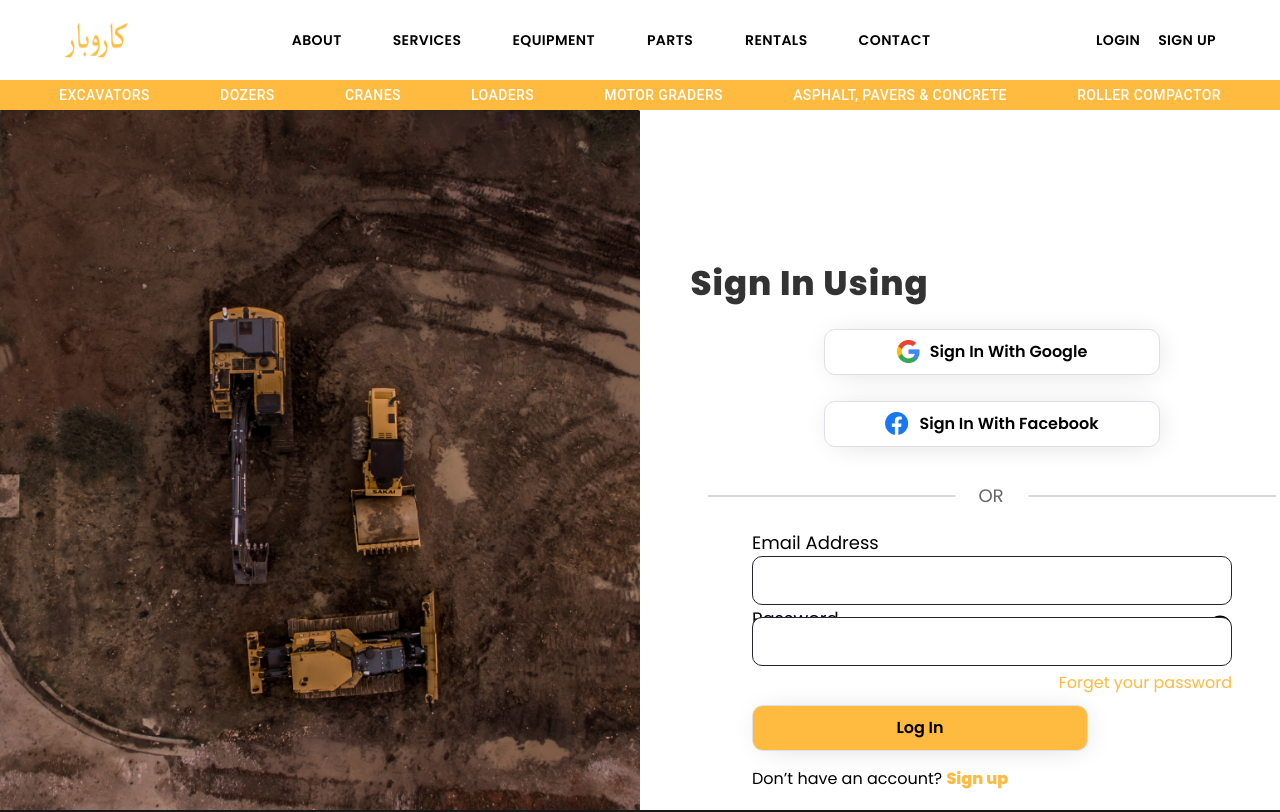
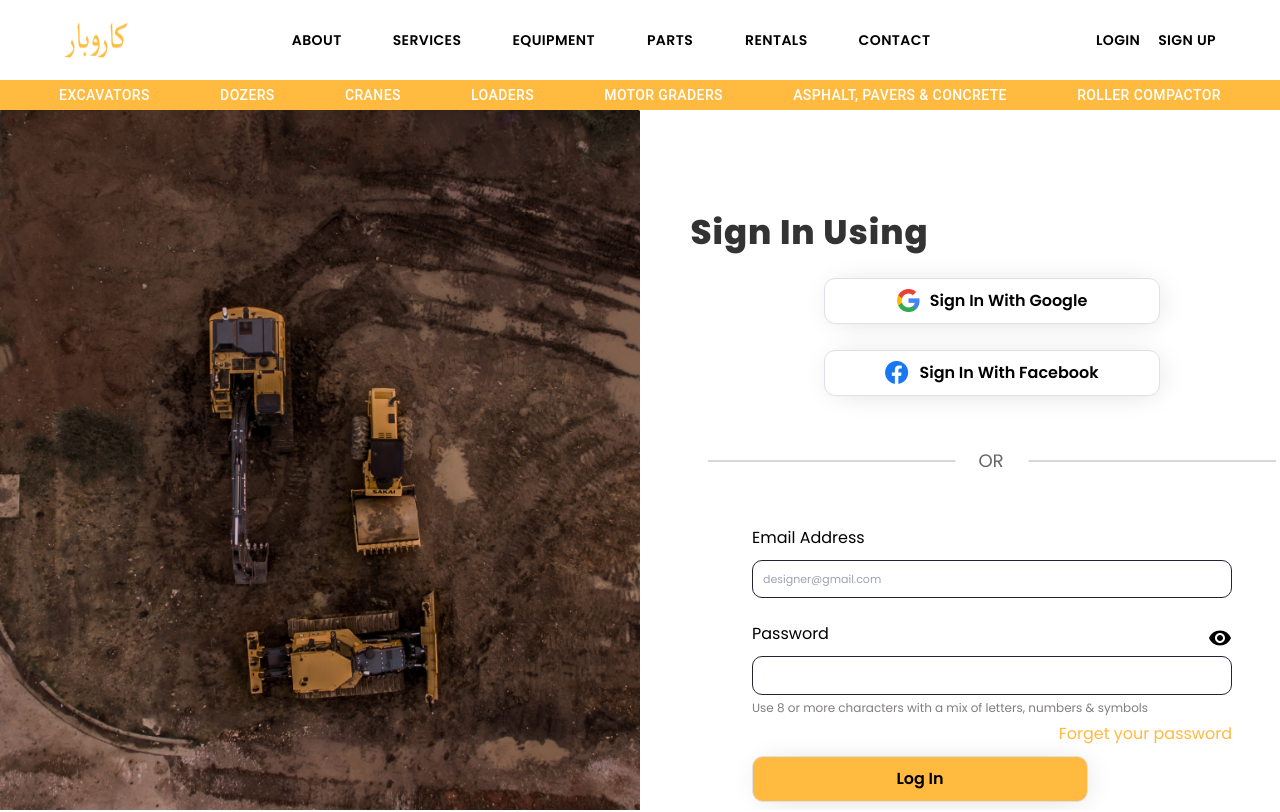
Before and after one commit to Hashir-Khan777/ME-P-Frontend, a React (Create React App) app: page /login in a window 1280 px wide. Shown: the top 812 px of the page. Built offline with nearby package versions, Linux system fonts and the light colour scheme.

Commit message:
sign in page fixes

```diff
--- a/src/App.tsx
+++ b/src/App.tsx
@@ -17,7 +17,7 @@ function App() {
       <AdminRouting />
       <Routing />
       <BuyerRouting />
-      <Footer />
+      {/* <Footer /> */}
       <ToastContainer />
     </Provider>
   );
--- a/src/pages/Sign In/index.tsx
+++ b/src/pages/Sign In/index.tsx
@@ -80,36 +80,27 @@ const SignIn = () => {
         </button>
         <br />
         <span>
-          <img src={divider} alt="divider" />
+          <img className="mt-[1rem] mb-[2rem]" src={divider} alt="divider" />
         </span>
         <br />
         <form style={{ width: "75%" }} onSubmit={handleSubmit}>
-          <label>Email Address</label>
-          <input value={email} onChange={handleEmailChange} required />
+          <label className="mb-[4rem]">Email Address</label>
+          <input placeholder="designer@gmail.com" value={email} onChange={handleEmailChange} required />
           {email && !isEmailValid && (
-            <p className="validation-message">Invalid email format</p>
+            <p className="validation-message">Invalid email</p>
           )}
           <label
-            style={{
-              display: "flex",
-              alignItems: "center",
-              justifyContent: "space-between",
-              marginBottom: "-15px",
-            }}
+            className="flex items-center justify-between mt-6"
           >
-            Password{" "}
+            Password
             <p
               onClick={handleShowPasswordToggle}
-              style={{
-                border: "none",
-                background: "transparent",
-                cursor: "pointer",
-              }}
+              className="border-none bg-transparent cursor-pointer"
             >
               {showPassword ? (
-                <VisibilityOff style={{ marginBottom: "-6px" }} />
+                <div className="flex"><VisibilityOff className="mb-[-6px] text-[#807d7e] mr-2" /><p className="text-[#807d7e] text-[12px] mt-1">Hide</p></div>
               ) : (
-                <Visibility style={{ marginBottom: "-6px" }} />
+                <Visibility className="mb-[-6px]" />
               )}
             </p>
           </label>
@@ -121,6 +112,7 @@ const SignIn = () => {
               required
             />
           </div>
+          <p className="text-[#807d7e] text-[12px] mt-1">Use 8 or more characters with a mix of letters, numbers & symbols</p>
           {password && !isPasswordValid && (
             <p className="validation-message">
               Password should be at least 6 characters
--- a/src/pages/Sign In/style.ts
+++ b/src/pages/Sign In/style.ts
@@ -34,7 +34,6 @@ ${tablet`
 `}
 `
 export const FlexChild2 = styled.div`
-
 width: 50%;
 display: flex;
 align-items: center;
@@ -44,8 +43,6 @@ flex-wrap: wrap;
 position: relative;
 top: 4rem;
 left: 2rem;
-
-
 
 .validation-message{
     color: red;
@@ -76,7 +73,7 @@ button{
 
 }
 label{
-    font-size: 14px;
+    font-size: 12px;
 }
 `}
 
@@ -110,15 +107,13 @@ button{
 }
 `}
 
-label{
-    font-size: large;
-}
 input{
     width: 100%;
     border: 1px solid ${Theme.CHANNEL_BLACK};
     border-radius: 10px;
-    font-size: large;
-    padding: 10px 0px;
+    padding: 10px;
+    font-size: 11px;
+    margin-top: 10px;
 }
 
 .coloryellow{
@@ -131,7 +126,7 @@ ${mobile`
     font-size:14px;
 }
 label{
-    font-size: 14px;
+    font-size: 12px;
 }
 span{
     display: none;
```
